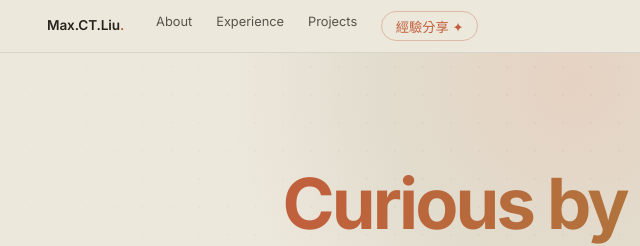
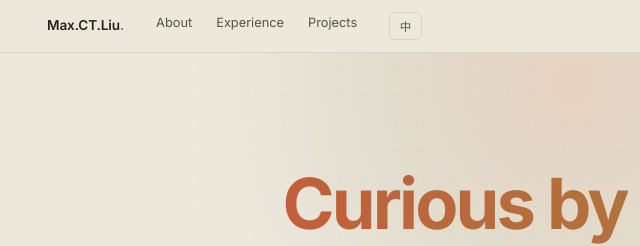
Before and after one commit to darcon25/maxcareerportal, a plain HTML site: page index.html in a window 1280 px wide. Shown: the top 246 px of the page, 67-707 px from the left. Drawn offline with nearby package versions, Linux system fonts and the light colour scheme.

Commit message:
feat(i18n): 語言切換基礎建設（偵測/CSS/切換鈕），隱藏經驗分享按鈕

```diff
--- a/index.html
+++ b/index.html
@@ -2,6 +2,16 @@
 <html lang="zh-TW">
 <head>
   <meta charset="UTF-8" />
+  <script>
+    (function () {
+      var saved = localStorage.getItem('site-lang');
+      var nav = (navigator.language || '').toLowerCase();
+      var lang = saved || (nav.indexOf('en') === 0 ? 'en' : 'zh');
+      var root = document.documentElement;
+      root.classList.add('lang-' + lang);
+      root.setAttribute('lang', lang === 'en' ? 'en' : 'zh-TW');
+    })();
+  </script>
   <meta name="viewport" content="width=device-width, initial-scale=1.0" />
   <meta name="theme-color" content="#EDE8DC" />
   <link rel="canonical" href="https://maxliucareer.zeabur.app/" />
@@ -944,6 +954,24 @@
     }
     .pres-speaker-tag span:last-child { font-size: 1.05rem; color: var(--muted); }
 
+    /* ── i18n 語言切換 ── */
+    html.lang-zh .t-en { display: none !important; }
+    html.lang-en .t-zh { display: none !important; }
+    /* 語言切換按鈕 */
+    .nav-lang-btn {
+      background: transparent;
+      border: 1px solid var(--border);
+      color: var(--muted);
+      font-family: var(--mono);
+      font-size: 0.72rem;
+      padding: 0.3rem 0.6rem;
+      border-radius: 6px;
+      cursor: pointer;
+      margin-left: 0.5rem;
+      transition: color .2s, border-color .2s;
+    }
+    .nav-lang-btn:hover { color: var(--accent); border-color: var(--accent); }
+
   </style>
 </head>
 <body>
@@ -956,7 +984,8 @@
         <a href="#about">About</a>
         <a href="#experience">Experience</a>
         <a href="#projects">Projects</a>
-        <button class="nav-share-btn" onclick="openPresentation()">經驗分享 ✦</button>
+        <button class="nav-share-btn" onclick="openPresentation()" style="display:none">經驗分享 ✦</button>
+        <button class="nav-lang-btn" onclick="toggleLang()" aria-label="Switch language"><span class="t-zh">EN</span><span class="t-en">中</span></button>
       </div>
       <a href="#contact" class="nav-cta">Contact →</a>
     </div>
@@ -1666,6 +1695,15 @@
     let currentSlide = 0;
     let notesVisible = false;
 
+    function toggleLang() {
+      var root = document.documentElement;
+      var next = root.classList.contains('lang-en') ? 'zh' : 'en';
+      root.classList.remove('lang-zh', 'lang-en');
+      root.classList.add('lang-' + next);
+      root.setAttribute('lang', next === 'en' ? 'en' : 'zh-TW');
+      localStorage.setItem('site-lang', next);
+    }
+
     function openPresentation() {
       currentSlide = 0;
       document.getElementById('pres-overlay').classList.add('active');
```
